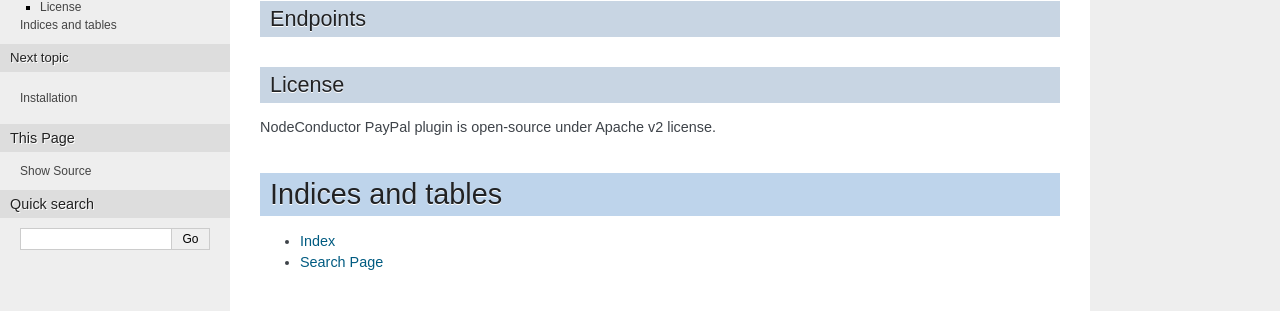
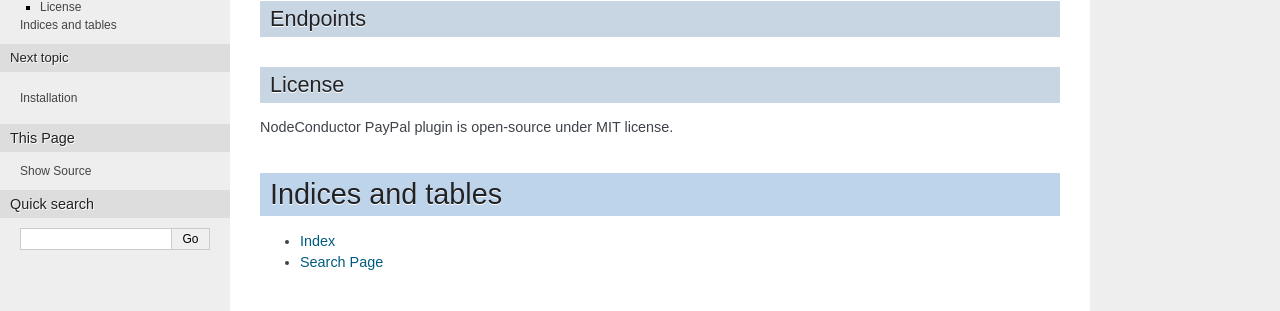
Before and after one commit to opennode/waldur-paypal, a Sphinx documentation site: the page built from docs/index.rst, in a window 1280 px wide. Shown: the part 505-816 px from the top of the page. Built offline with Sphinx 7.4.7, drawn with Linux system fonts in a browser that asks for light colours; pages that are not in the unit, such as notebooks, are missing from menus; the version number is read from the project's files by our own code.

Commit message:
Change license to MIT
        - OPS-213

```diff
--- a/docs/index.rst
+++ b/docs/index.rst
@@ -31,7 +31,7 @@
 License
 -------
 
-NodeConductor PayPal plugin is open-source under Apache v2 license.
+NodeConductor PayPal plugin is open-source under MIT license.
 
 Indices and tables
 ==================
--- a/setup.py
+++ b/setup.py
@@ -42,6 +42,6 @@
         'Intended Audience :: Developers',
         'Intended Audience :: System Administrators',
         'Operating System :: OS Independent',
-        'License :: OSI Approved :: Apache Software License',
+        'License :: OSI Approved :: MIT License',
     ],
 )
```
Also changed, not shown: LICENSE.md, 1 other file.
